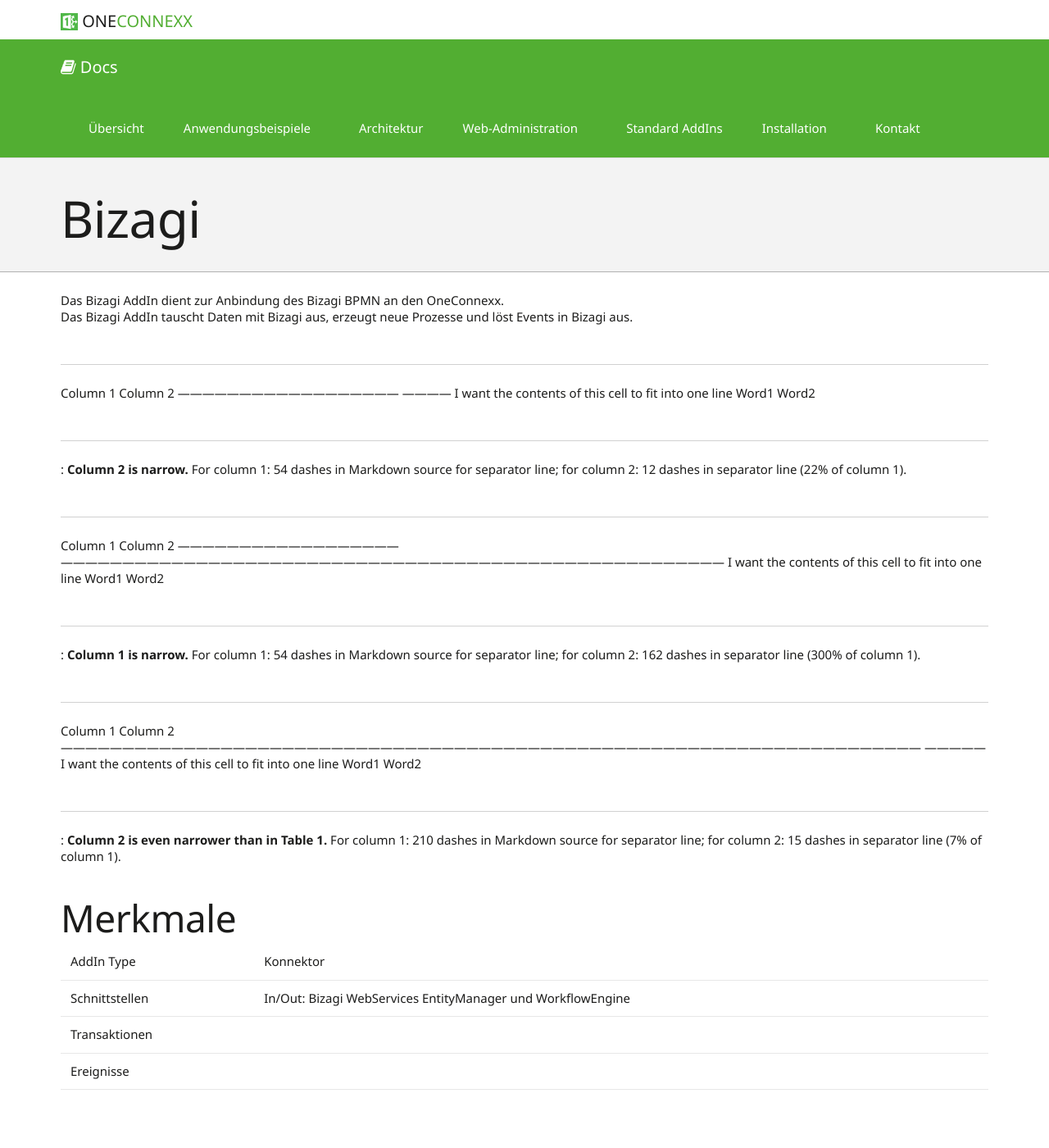
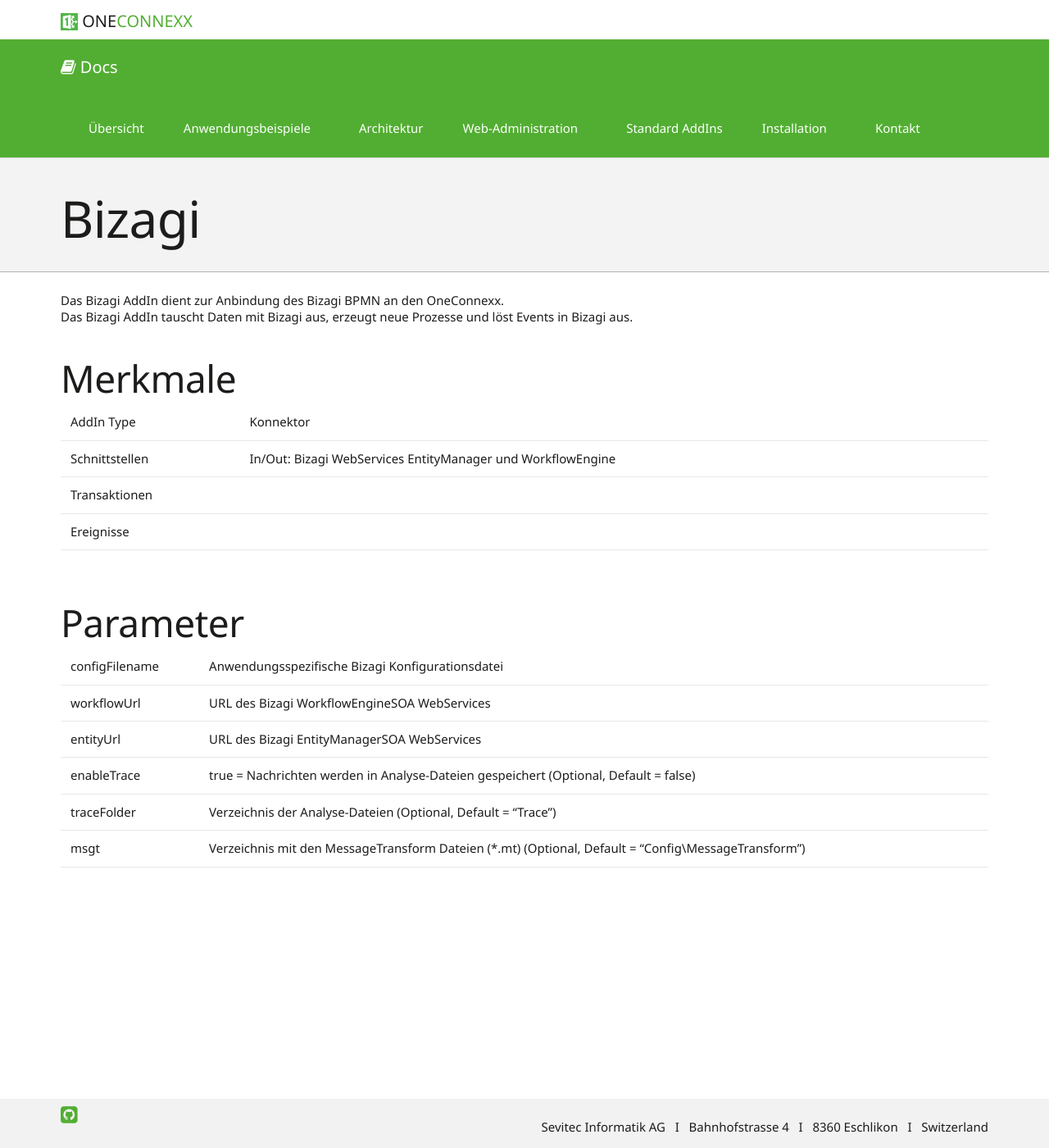
Before and after one commit to primesoft-group/oneconnexx-docs, a Jekyll site: the page built from _pages/addins/de/bizagi.md, in a window 1280 px wide and 1400 px high. Shown: the whole window at 82% size. Built offline with Jekyll 4.4.1, drawn with Linux system fonts in a browser that asks for light colours; nearby versions of some CDN libraries; some web fonts are replaced.

Commit message:
Update bizagi.md

```diff
--- a/_pages/addins/de/bizagi.md
+++ b/_pages/addins/de/bizagi.md
@@ -7,48 +7,13 @@
 Das Bizagi AddIn dient zur Anbindung des Bizagi BPMN an den OneConnexx.<br />Das Bizagi AddIn tauscht Daten mit Bizagi aus, erzeugt neue Prozesse und löst Events in Bizagi aus.
 
 
---------------------------------------------------------------------
-Column 1                                                Column 2
-------------------------------------------------------  ------------
-I want the contents of this cell to fit into one line   Word1 Word2
-
-------------------------------------------------------  ------------
-
-: **Column 2 is narrow.** For column 1: 54 dashes in Markdown source
-for separator line; for column 2: 12 dashes in separator line (22% of column 1).
-
-
---------------------------------------------------------------------------------------------------------------------------------------------------------------------------------------------------------------------------
-Column 1                                                Column 2
-------------------------------------------------------  ------------------------------------------------------------------------------------------------------------------------------------------------------------------
-I want the contents of this cell to fit into one line   Word1 Word2
-
-------------------------------------------------------  ------------------------------------------------------------------------------------------------------------------------------------------------------------------
-
-: **Column 1 is narrow.** For column 1: 54 dashes in Markdown source for
-separator line; for column 2: 162 dashes in separator line (300% of column 1).
-
-
------------------------------------------------------------------------------------------------------------------------------------------------------------------------------------------------------------------------------------
-Column 1                                                                                                                                                                                                            Column 2
-------------------------------------------------------------------------------------------------------------------------------------------------------------------------------------------------------------------  ---------------
-I want the contents of this cell to fit into one line                                                                                                                                                               Word1 Word2
-
-------------------------------------------------------------------------------------------------------------------------------------------------------------------------------------------------------------------  ---------------
-
-: **Column 2 is even narrower than in Table 1.** For column 1: 210 dashes
-in Markdown source for separator line; for column 2: 15 dashes in separator
-line (7% of column 1).
-
-
-
 ## Merkmale
 
 {:.table .table-striped}
 | --- | --- |
 | AddIn Type | Konnektor |
 | Schnittstellen | In/Out: Bizagi WebServices EntityManager und WorkflowEngine |
-| Transaktionen |  |
+| Transaktionen | &nbsp;&nbsp;&nbsp;&nbsp;&nbsp;&nbsp;&nbsp;&nbsp;&nbsp;&nbsp;&nbsp;&nbsp;&nbsp;&nbsp;&nbsp;&nbsp;&nbsp;&nbsp;&nbsp;&nbsp;&nbsp;&nbsp;&nbsp;&nbsp;&nbsp;&nbsp;&nbsp;&nbsp;&nbsp;&nbsp;&nbsp;&nbsp;&nbsp;&nbsp;&nbsp;&nbsp;&nbsp;&nbsp;&nbsp;&nbsp;&nbsp;&nbsp;&nbsp;&nbsp;&nbsp;&nbsp;&nbsp;&nbsp;&nbsp;&nbsp;&nbsp;&nbsp;&nbsp;&nbsp;&nbsp;&nbsp;&nbsp;&nbsp;&nbsp;&nbsp;&nbsp;&nbsp;&nbsp;&nbsp;&nbsp;&nbsp;&nbsp;&nbsp;&nbsp;&nbsp;&nbsp;&nbsp;&nbsp;&nbsp;&nbsp;&nbsp;&nbsp;&nbsp;&nbsp;&nbsp;&nbsp;&nbsp;&nbsp;&nbsp;&nbsp;&nbsp;&nbsp;&nbsp;&nbsp;&nbsp;&nbsp;&nbsp;&nbsp;&nbsp;&nbsp;&nbsp;&nbsp;&nbsp;&nbsp;&nbsp;&nbsp;&nbsp;&nbsp;&nbsp;&nbsp;&nbsp;&nbsp;&nbsp;&nbsp;&nbsp;&nbsp;&nbsp;&nbsp;&nbsp;&nbsp;&nbsp;&nbsp;&nbsp;&nbsp;&nbsp;&nbsp;&nbsp;&nbsp;&nbsp;&nbsp;&nbsp;&nbsp; |
 | Ereignisse |  |
 
 ## Parameter
```
